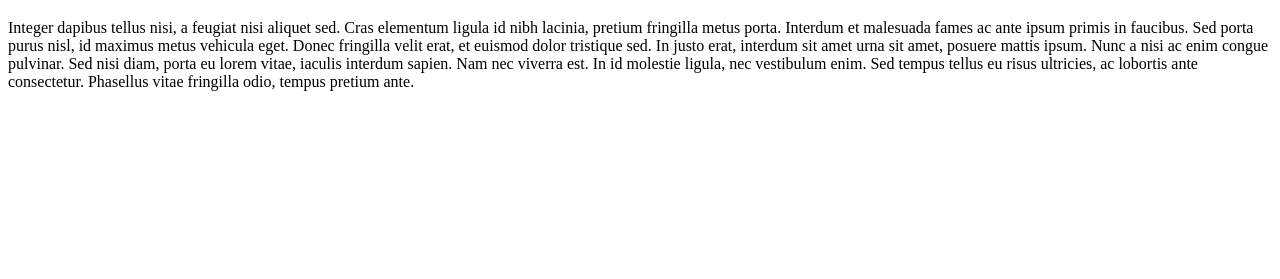
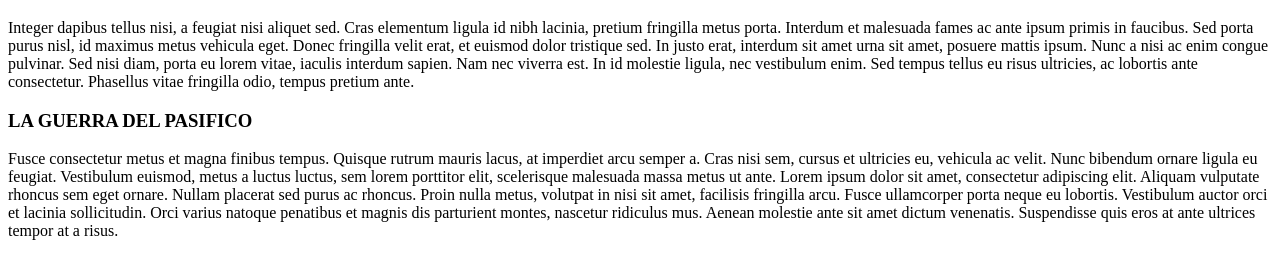
Before and after one commit to cobe123456/Ejemplo1_colegio, a plain HTML site: page index.html in a window 1280 px wide. Shown: the part 61-340 px from the top of the page. Drawn offline with Linux system fonts and the light colour scheme.

Commit message:
se adiciono el parrafo de la guerra del ṕasifico

```diff
--- a/index.html
+++ b/index.html
@@ -17,7 +17,19 @@
         vitae, iaculis interdum sapien. Nam nec viverra est. In id molestie ligula, nec vestibulum enim. Sed tempus
         tellus eu risus ultricies, ac lobortis ante consectetur. Phasellus vitae fringilla odio, tempus pretium ante.
     </p>
-
+    <h3>
+LA GUERRA DEL PASIFICO
+    </h3>
+    <P>
+        Fusce consectetur metus et magna finibus tempus. Quisque rutrum mauris lacus, at imperdiet arcu semper a. Cras
+        nisi sem, cursus et ultricies eu, vehicula ac velit. Nunc bibendum ornare ligula eu feugiat. Vestibulum euismod,
+        metus a luctus luctus, sem lorem porttitor elit, scelerisque malesuada massa metus ut ante. Lorem ipsum dolor
+        sit amet, consectetur adipiscing elit. Aliquam vulputate rhoncus sem eget ornare. Nullam placerat sed purus ac
+        rhoncus. Proin nulla metus, volutpat in nisi sit amet, facilisis fringilla arcu. Fusce ullamcorper porta neque
+        eu lobortis. Vestibulum auctor orci et lacinia sollicitudin. Orci varius natoque penatibus et magnis dis
+        parturient montes, nascetur ridiculus mus. Aenean molestie ante sit amet dictum venenatis. Suspendisse quis eros
+        at ante ultrices tempor at a risus.
+    </P>
 </body>
 
 </html>
```
